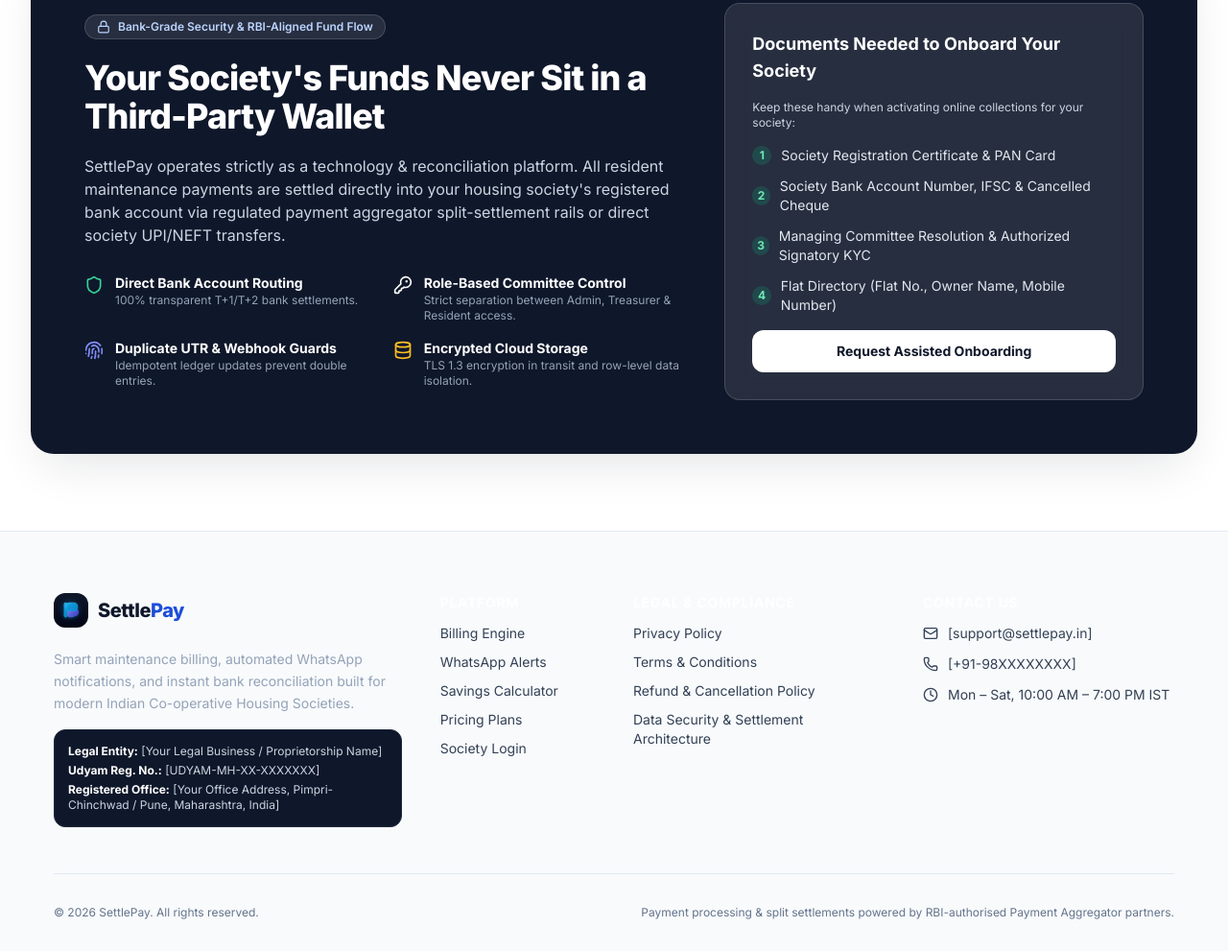
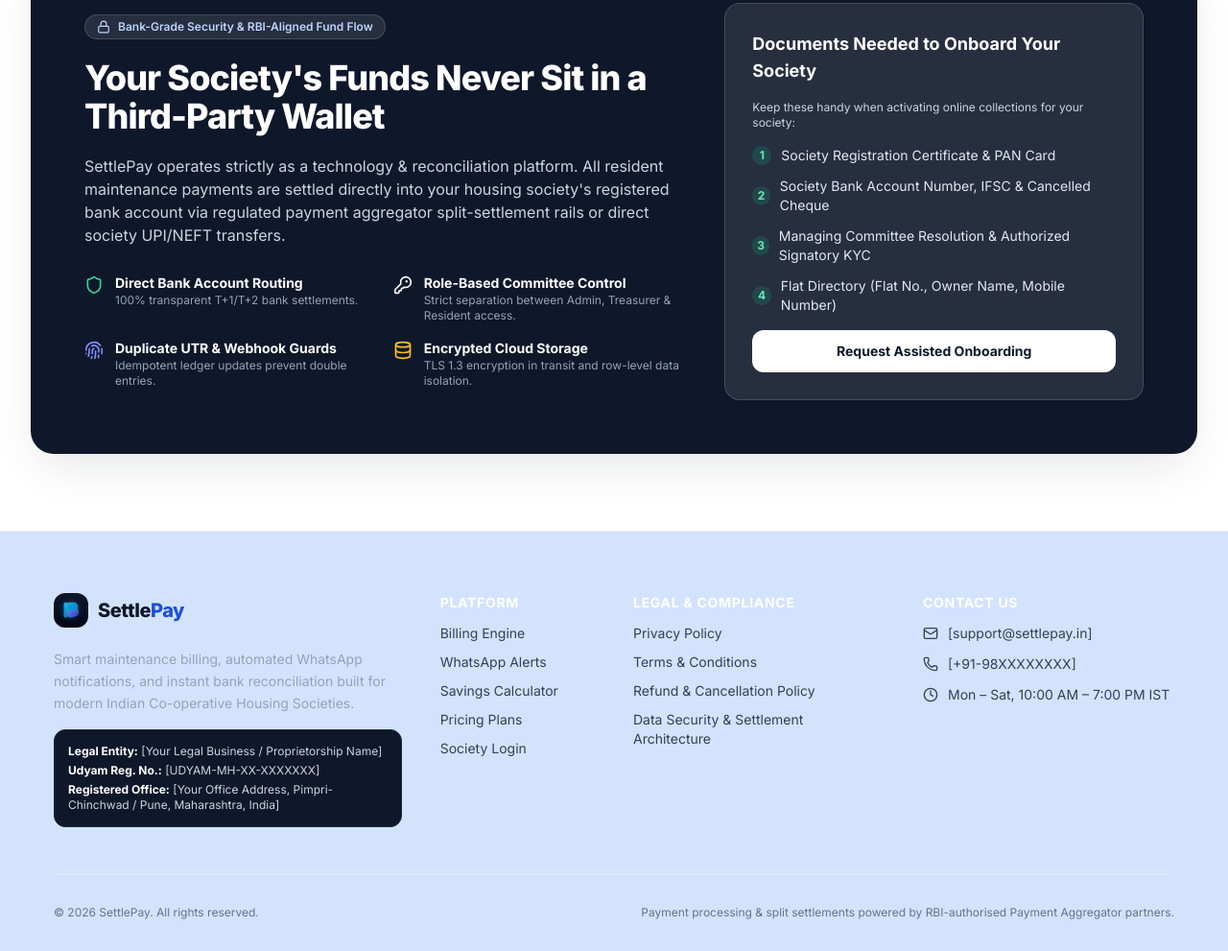
Before and after one commit to jiten-sahijwani/settlepay-landing, a plain HTML site: page index.html in a window 1280 px wide. Shown: the part 4805-5796 px from the top of the page at 96% size. Drawn offline with nearby package versions, Linux system fonts and the light colour scheme.

Commit message:
Change footer background color from light to blue

```diff
--- a/index.html
+++ b/index.html
@@ -941,7 +941,7 @@
        IMPORTANT: Replace [EDITABLE PLACEHOLDERS] with your actual business details
        before submitting this URL to Razorpay / Cashfree / Google Play!
   ====================================================================== -->
-<footer style="background-color: #F8FAFC; color: #334155; border-top: 1px solid #E2E8F0; padding: 64px 24px 32px;">
+<footer style="background-color: #D3E3FD; color: #334155; border-top: 1px solid #E2E8F0; padding: 64px 24px 32px;">
   <div class="max-w-7xl mx-auto px-4 sm:px-6 lg:px-8">
     <div class="grid grid-cols-1 md:grid-cols-2 lg:grid-cols-12 gap-10 pb-12 border-b border-slate-200">
 
```
